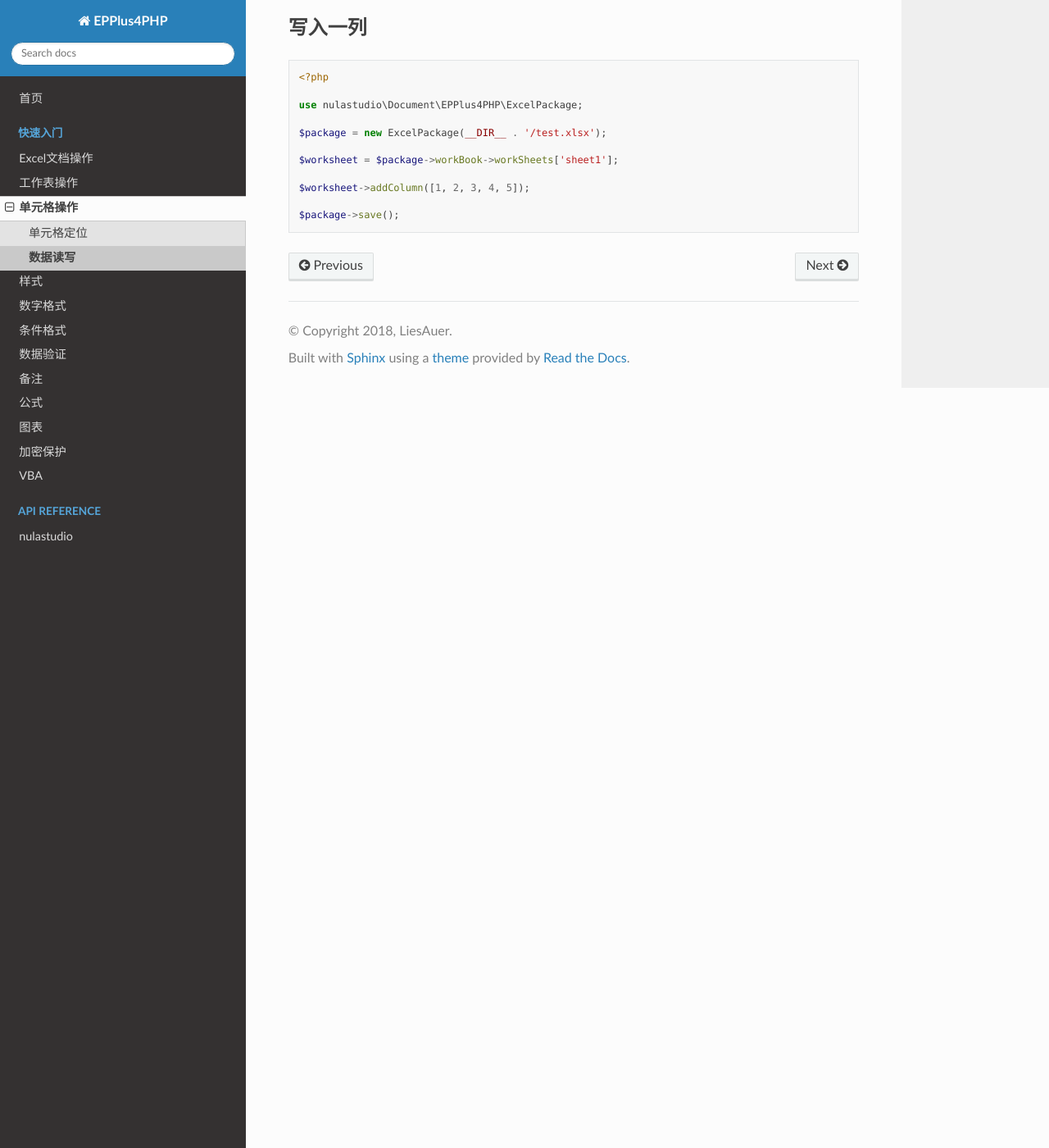
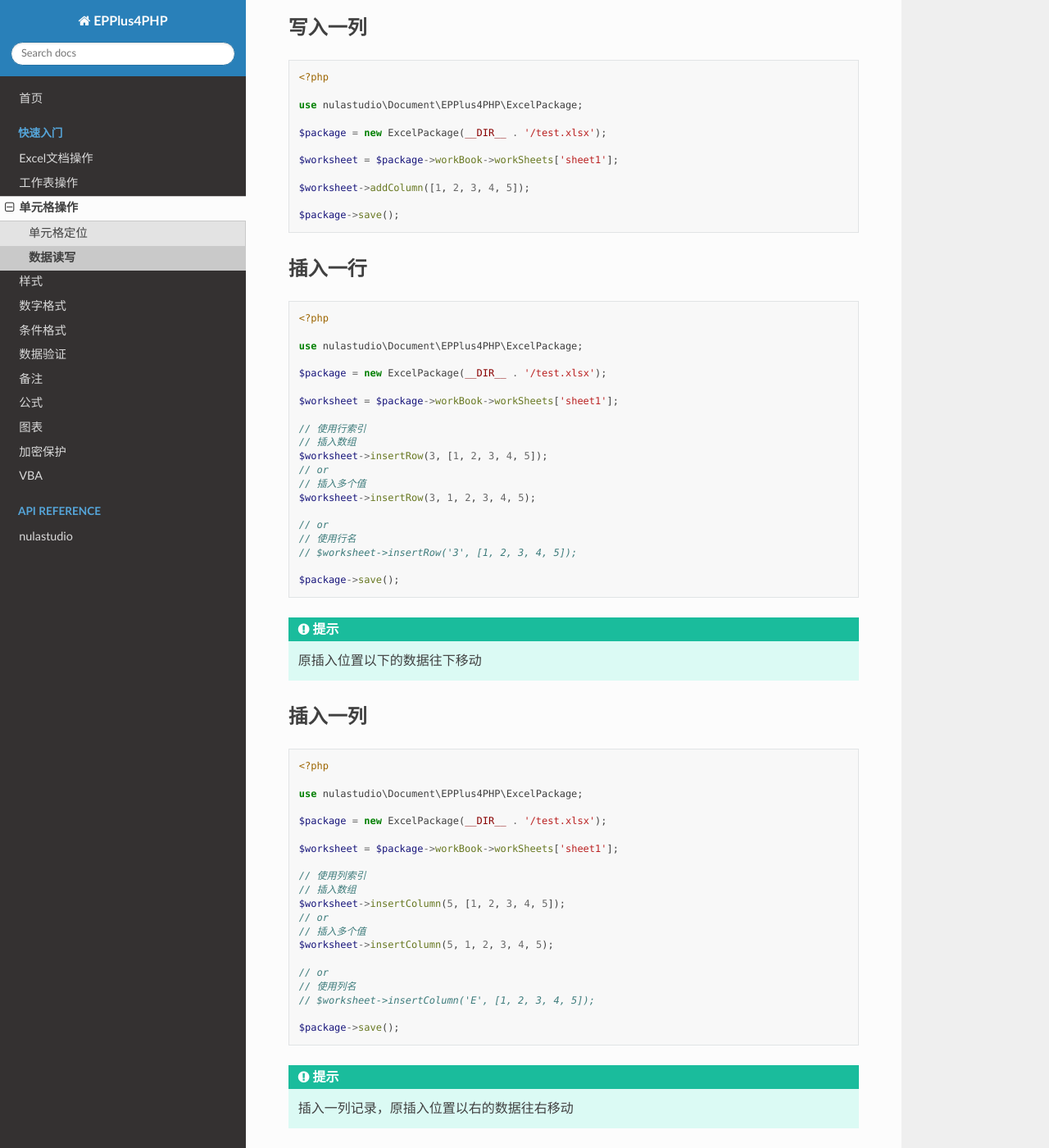
Before and after one commit to nulastudio/EPPlus4PHP-docs, a Sphinx documentation site: the page built from source/samples/cell/reading-and-writting.rst, in a window 1280 px wide and 1400 px high, scrolled down 3947 px. Shown: the whole window at 82% size. Built offline with Sphinx 7.4.7 and the Read the Docs theme 2.0.0, drawn with Linux system fonts in a browser that asks for light colours.

Commit message:
完成插入数据行、数据列的文档编写

```diff
--- a/source/samples/cell/reading-and-writting.rst
+++ b/source/samples/cell/reading-and-writting.rst
@@ -159,3 +159,63 @@
     $worksheet->addColumn([1, 2, 3, 4, 5]);
 
     $package->save();
+
+.. _insert-a-row:
+
+插入一行
+==========
+
+.. code-block:: php
+
+    <?php
+
+    use nulastudio\Document\EPPlus4PHP\ExcelPackage;
+
+    $package = new ExcelPackage(__DIR__ . '/test.xlsx');
+
+    $worksheet = $package->workBook->workSheets['sheet1'];
+
+    // 使用行索引
+    // 插入数组
+    $worksheet->insertRow(3, [1, 2, 3, 4, 5]);
+    // or
+    // 插入多个值
+    $worksheet->insertRow(3, 1, 2, 3, 4, 5);
+
+    // or
+    // 使用行名
+    // $worksheet->insertRow('3', [1, 2, 3, 4, 5]);
+
+    $package->save();
+
+.. hint:: 原插入位置以下的数据往下移动
+
+.. _insert-a-column:
+
+插入一列
+==========
+
+.. code-block:: php
+
+    <?php
+
+    use nulastudio\Document\EPPlus4PHP\ExcelPackage;
+
+    $package = new ExcelPackage(__DIR__ . '/test.xlsx');
+
+    $worksheet = $package->workBook->workSheets['sheet1'];
+
+    // 使用列索引
+    // 插入数组
+    $worksheet->insertColumn(5, [1, 2, 3, 4, 5]);
+    // or
+    // 插入多个值
+    $worksheet->insertColumn(5, 1, 2, 3, 4, 5);
+
+    // or
+    // 使用列名
+    // $worksheet->insertColumn('E', [1, 2, 3, 4, 5]);
+
+    $package->save();
+
+.. hint:: 插入一列记录，原插入位置以右的数据往右移动
```
Also changed, not shown: source/api/nulastudio/Document/EPPlus4PHP/WorkSheet.rst (+35 -15 lines).
